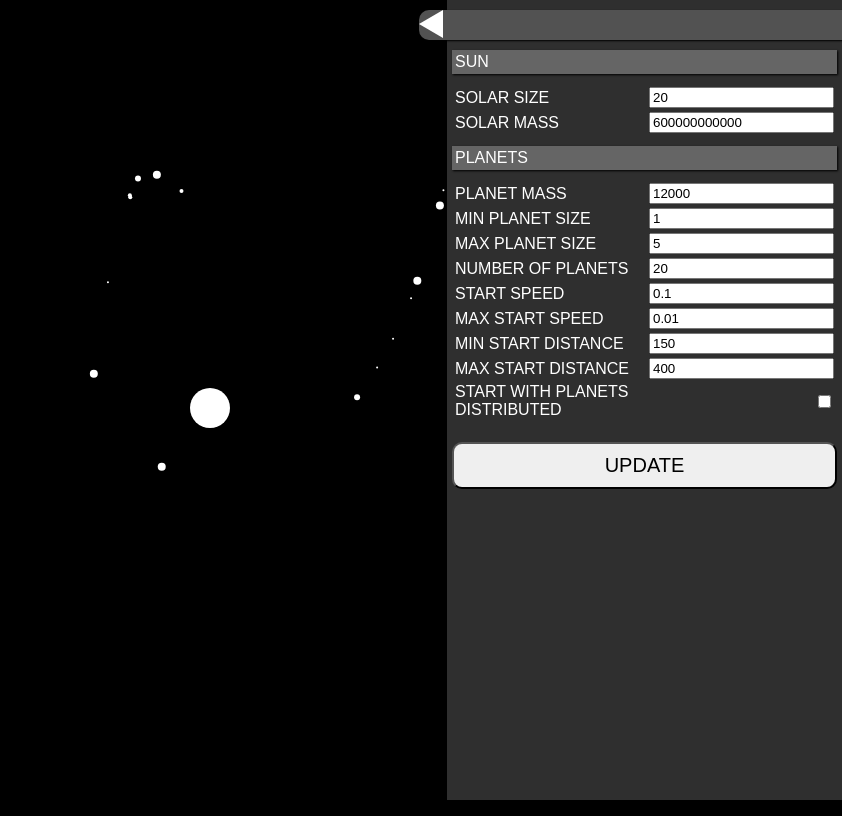
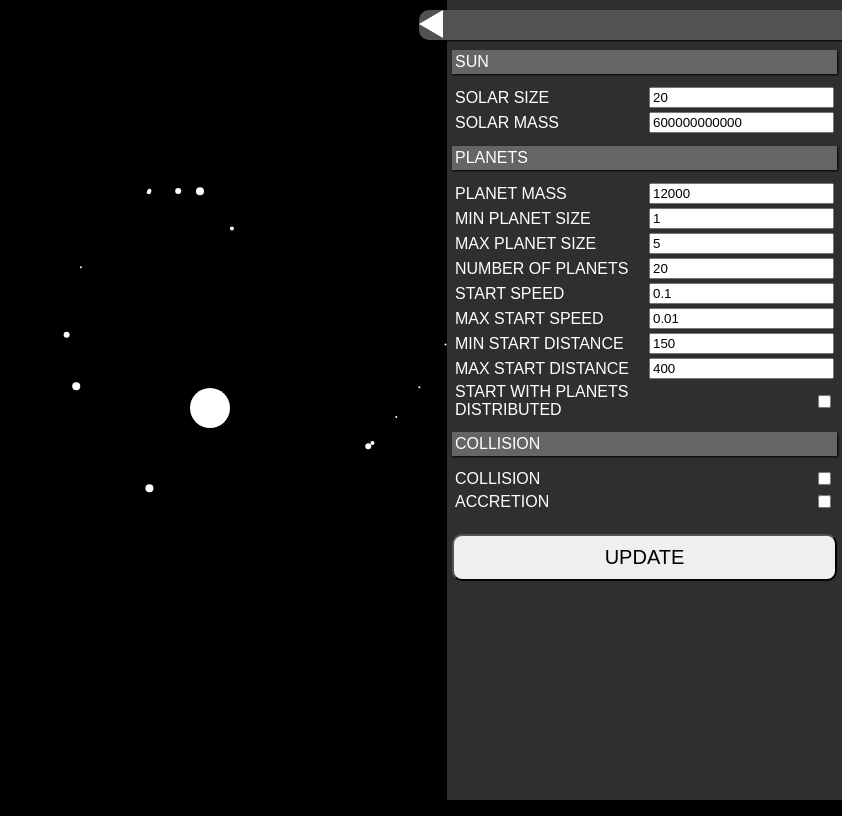
Before and after one commit to 061375/A-Solar-System, a plain HTML site: page index.html in a window 1280 px wide. Shown: the whole page, without its empty margins (438-1280 px from the left). Drawn offline with Linux system fonts and the light colour scheme.

Commit message:
toggle collision and accretion

```diff
--- a/index.html
+++ b/index.html
@@ -88,6 +88,25 @@
 						</tr>
 					</table>
 				</div>
+				<div class="accordion">
+					Collision
+				</div>
+				<div class="section">
+					<table>
+						<tr>
+							<td>Collision</td>
+							<td>
+								<input type="checkbox" id="BOOLCOLLISION">
+							</td>
+						</tr>
+						<tr>
+							<td>Accretion</td>
+							<td>
+								<input type="checkbox" id="BOOLACCRETION">
+							</td>
+						</tr>
+					</table>
+				</div>
 				<button id="updateconfig">Update</button>
 			</div>
 		</div>
--- a/js/eventhandles.js
+++ b/js/eventhandles.js
@@ -10,3 +10,7 @@ document.getElementById("MAXPLANETSIZE").addEventListener('keyup', checkPlanetMi
 
 document.getElementById("MINDISSTART").addEventListener('keyup', checkPlanetDis, false);
 document.getElementById("MAXDISSTART").addEventListener('keyup', checkPlanetDis, false);
+
+document.getElementById("BOOLCOLLISION").addEventListener('change', toggleCollision, false);
+
+document.getElementById("BOOLACCRETION").addEventListener('change', toggleAccretion, false);
--- a/js/general.js
+++ b/js/general.js
@@ -7,6 +7,14 @@ function toggleMenu() {
 	}else{
 		document.getElementById("menu-container").addClass("close");
 	}
+}
+function toggleCollision() {
+    BOOLCOLLISION = document.getElementById("BOOLCOLLISION").checked;
+    Gravity.toggleCollision(BOOLCOLLISION);
+}
+function toggleAccretion() {
+    BOOLACCRETION = document.getElementById("BOOLACCRETION").checked;
+    Gravity.toggleAccretion(BOOLACCRETION);
 }
 /**
  *
--- a/js/gravity.js
+++ b/js/gravity.js
@@ -1,6 +1,10 @@
 var Gravity = (function(){
 
 	var haserror = false;
+
+	var boolcollision = false;
+
+	var boolaccretion = false;
 
 	var calc = function(a,b) {
 
@@ -75,8 +79,8 @@ var Gravity = (function(){
 						if(objects[y].get().alive) {
 							if(x != y) {
 								calc(objects[x],objects[y]);
-								//if(x==0)
-								checkCollision(objects[x],objects[y]);
+								if(boolcollision)
+									checkCollision(objects[x],objects[y]);
 							}
 						}
 					}
@@ -93,21 +97,35 @@ var Gravity = (function(){
 		let m = (a.get().mass + b.get().mass);
 		if(d <= (s)) {
 			if(a.get().mass < b.get().mass) {
-				//b.raisemass(m);
-				//b.raisesize(s);
+				if(boolaccretion){
+					b.raisemass(m);
+					b.raisesize(s);
+				}
 				a.collision();
 			}
 			if(b.get().mass < a.get().mass){
-				//a.raisemass(m);
-				//a.raisesize(s);
+				if(boolaccretion) {
+					a.raisemass(m);
+					a.raisesize(s);
+				}
 				b.collision();
 			}
 		}
 	}
+	//
+	var toggleCollision = function(b) {
+		boolcollision = b;
+	}
+	//
+	var toggleAccretion = function(b) {
+		boolaccretion = b;
+	}
 
 	return {
 		calc: calc,
-		calcAll: calcAll
+		calcAll: calcAll,
+		toggleCollision:toggleCollision,
+		toggleAccretion:toggleAccretion
 	}
 
 })();
--- a/js/script.js
+++ b/js/script.js
@@ -16,6 +16,8 @@ var 	SOLARSIZE = 20,
 		MINPLANETSIZE = 1;
 		MAXPLANETSIZE = 5;
 		STARTSTATIC = false;
+		BOOLCOLLISION = false;
+		BOOLACCRETION = false;
 
 // initialize variables
 var canvas, ctx,  _objects = [], isrunnning = true, W, H;
@@ -34,6 +36,8 @@ window.onload = function(){
 		document.getElementById("MINPLANETSIZE").value = MINPLANETSIZE;
 		document.getElementById("MAXPLANETSIZE").value = MAXPLANETSIZE;
 		document.getElementById("STARTSTATIC").checked = STARTSTATIC;
+		document.getElementById("BOOLCOLLISION").checked = BOOLCOLLISION;
+		document.getElementById("BOOLACCRETION").checked = BOOLACCRETION;
 
 		run();
 	});
@@ -67,6 +71,10 @@ function run() {
 
 	STARTSTATIC = document.getElementById("STARTSTATIC").checked;
 	STARTCHAOS = (STARTSPEED + Math.random() * MAXSTARTSPEED);
+
+	BOOLCOLLISION = document.getElementById("BOOLCOLLISION").checked;
+
+	BOOLACCRETION = document.getElementById("BOOLACCRETION").checked;
 
 	// init local vars
 	let size = SOLARSIZE;
```
